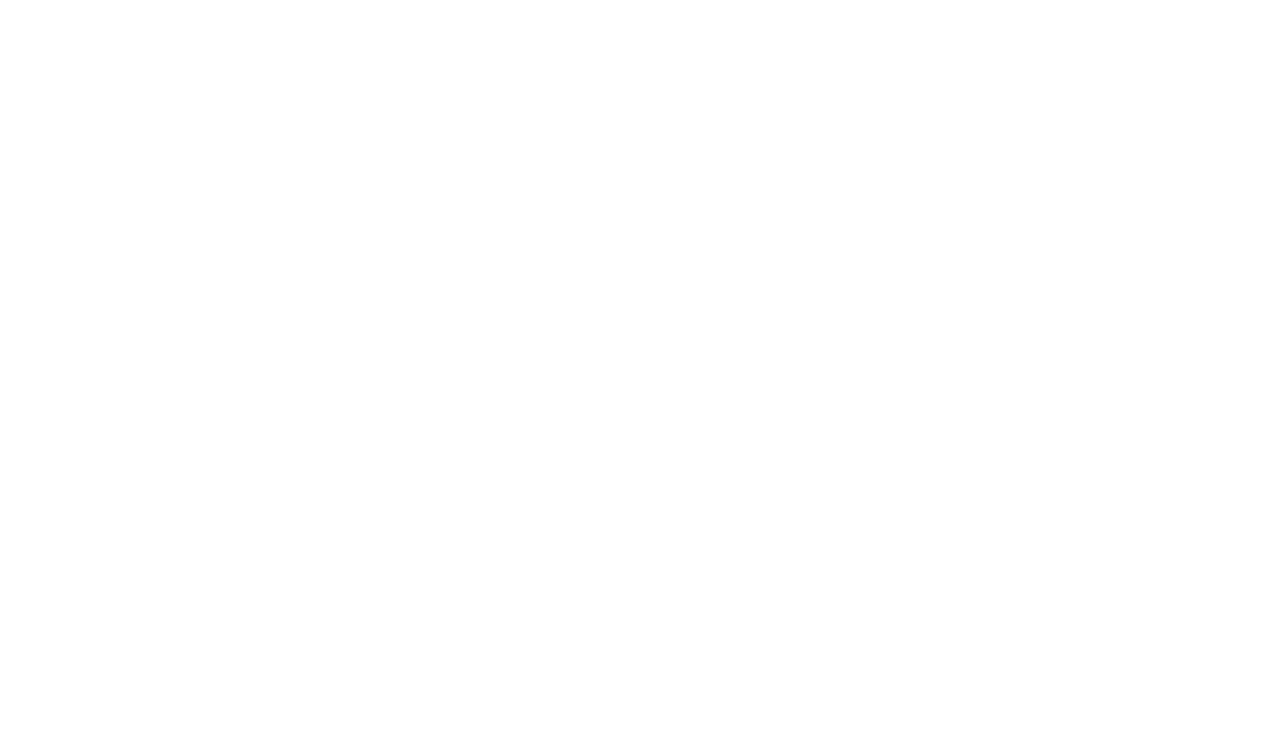
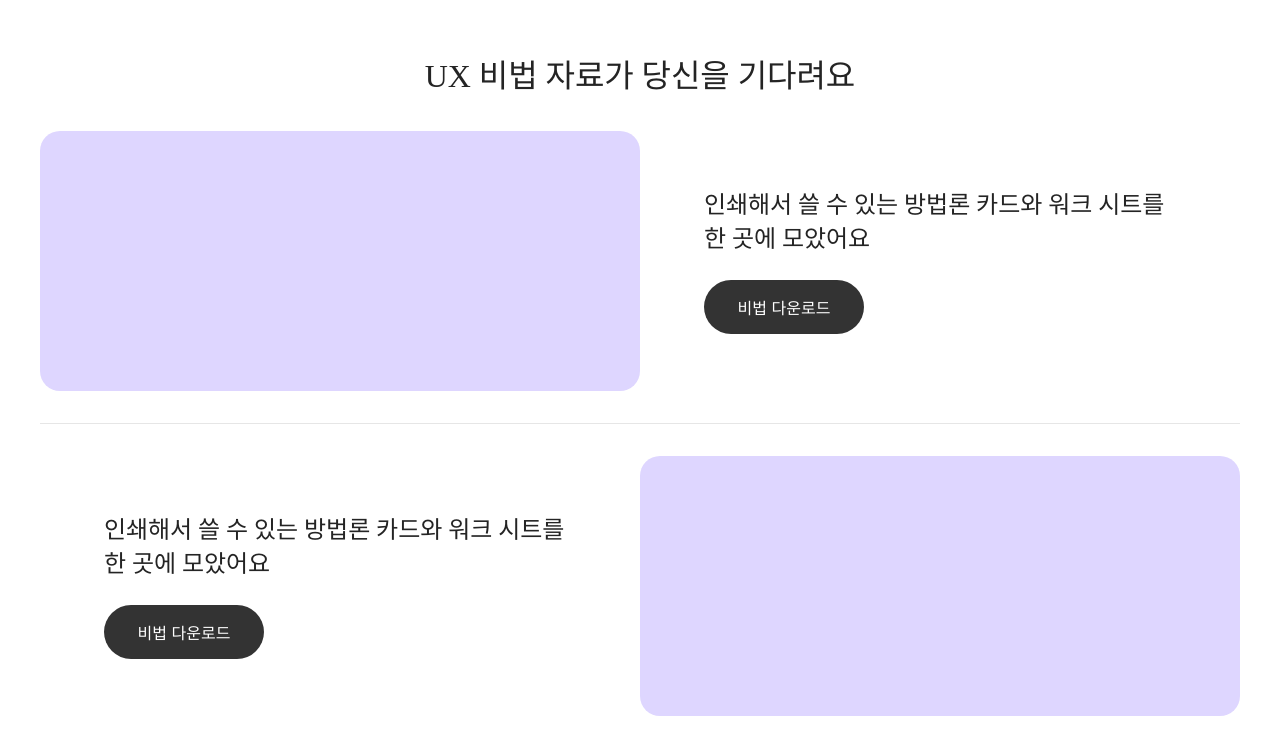
Before and after one commit to scd7896/3x_ux_card, a Next.js app: page / in a window 1280 px wide. Shown: the part 1341-2096 px from the top of the page. Before the commit the page ends 1314 px from the top, so only its background shows below. Built offline with nearby package versions, Linux system fonts and the light colour scheme; a web font is replaced by a local one.

Commit message:
feat: 시트 다운로드 섹션 퍼블리싱 작업

```diff
--- /dev/null
+++ b/components/services/home/SheetDownload.module.css
@@ -0,0 +1,44 @@
+.wrapper {
+	display: flex;
+	width: 100%;
+	box-sizing: border-box;
+}
+
+.wrapperReverse {
+	display: flex;
+	flex-direction: row-reverse;
+}
+
+.imgWrapper {
+	width: 50%;
+	height: 260px;
+	background-color: #DED6FF;
+	border-radius: 20px;
+}
+
+.img {
+	width: 100%;
+	height: 100%;
+	border-radius: 20px;
+}
+
+.contentWrapper {
+	display: flex;
+	justify-content: center;
+	align-items: center;
+	flex-direction: column;
+	width: 50%;
+	padding: 54px 64px;
+	box-sizing: border-box;
+}
+
+.buttonWrapper {
+	width: 100%;
+	text-align: left;
+}
+
+.titleWrapper {
+	width: 100%;
+	text-align: left;
+	margin-bottom: 24px;
+}
--- /dev/null
+++ b/components/services/home/SheetDownload.tsx
@@ -0,0 +1,26 @@
+import Button from "../../Button/Button";
+import Title from "../../text/Title";
+import styles from "./SheetDownload.module.css";
+
+interface IProp {
+	link: string;
+	reverse?: boolean;
+	title?: React.ReactNode;
+	imgUrl?: string;
+}
+
+export default function SheetDownload({ link, reverse, title, imgUrl }: IProp) {
+	return (
+		<section className={reverse ? styles.wrapperReverse : styles.wrapper}>
+			<div className={styles.imgWrapper}>{imgUrl && <img className={styles.img} src={imgUrl} alt={link} />}</div>
+			<div className={styles.contentWrapper}>
+				<section className={styles.titleWrapper}>
+					<Title level={3}>{title}</Title>
+				</section>
+				<section className={styles.buttonWrapper}>
+					<Button color="solid">비법 다운로드</Button>
+				</section>
+			</div>
+		</section>
+	);
+}
--- /dev/null
+++ b/components/services/home/SheetDownloadSection.module.css
@@ -0,0 +1,26 @@
+.wrapper {
+	padding: 80px 0 120px;
+}
+
+.titleWrapper {
+	display: flex;
+	justify-content: center;
+	margin-bottom: 32px;
+}
+
+.sheetDownloadWrapper {
+	display: flex;
+	justify-content: center;
+}
+
+.sheetDownloadContainer {
+	width: 1200px;
+}
+
+.hr {
+	height: 1px;
+	width: 100%;
+	content: " ";
+	background-color: #e6e6e6;
+	margin: 32px 0;
+}
--- /dev/null
+++ b/components/services/home/SheetDownloadSection.tsx
@@ -0,0 +1,29 @@
+import Title from "../../text/Title";
+import SheetDownload from "./SheetDownload";
+import styles from "./SheetDownloadSection.module.css";
+
+export default function SheetDownloadSection() {
+	return (
+		<section className={styles.wrapper}>
+			<div className={styles.titleWrapper}>
+				<Title level={2}>UX 비법 자료가 당신을 기다려요</Title>
+			</div>
+			<div className={styles.sheetDownloadWrapper}>
+				<section className={styles.sheetDownloadContainer}>
+					<SheetDownload
+						link=""
+						title="인쇄해서 쓸 수 있는 방법론 카드와 워크 시트를
+한 곳에 모았어요"
+					/>
+					<div className={styles.hr}> </div>
+					<SheetDownload
+						reverse
+						link=""
+						title="인쇄해서 쓸 수 있는 방법론 카드와 워크 시트를
+한 곳에 모았어요"
+					/>
+				</section>
+			</div>
+		</section>
+	);
+}
--- a/pages/index.tsx
+++ b/pages/index.tsx
@@ -1,12 +1,14 @@
 import PageLayout from "../components/layout/PageLayout";
 import HomeBanner from "../components/services/home/Banner";
 import CardSection from "../components/services/home/CardSection";
+import SheetDownloadSection from "../components/services/home/SheetDownloadSection";
 
 export default function Home() {
 	return (
 		<PageLayout>
 			<HomeBanner />
 			<CardSection />
+			<SheetDownloadSection />
 		</PageLayout>
 	);
 }
```
